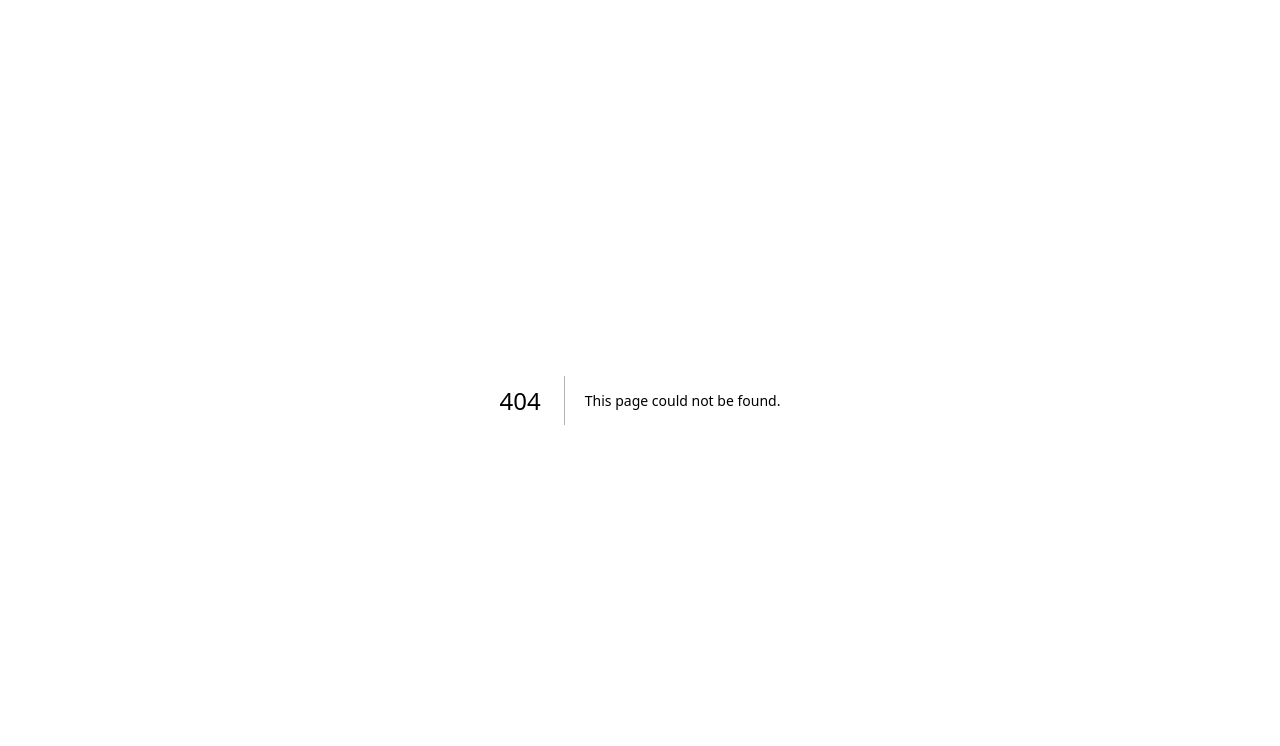
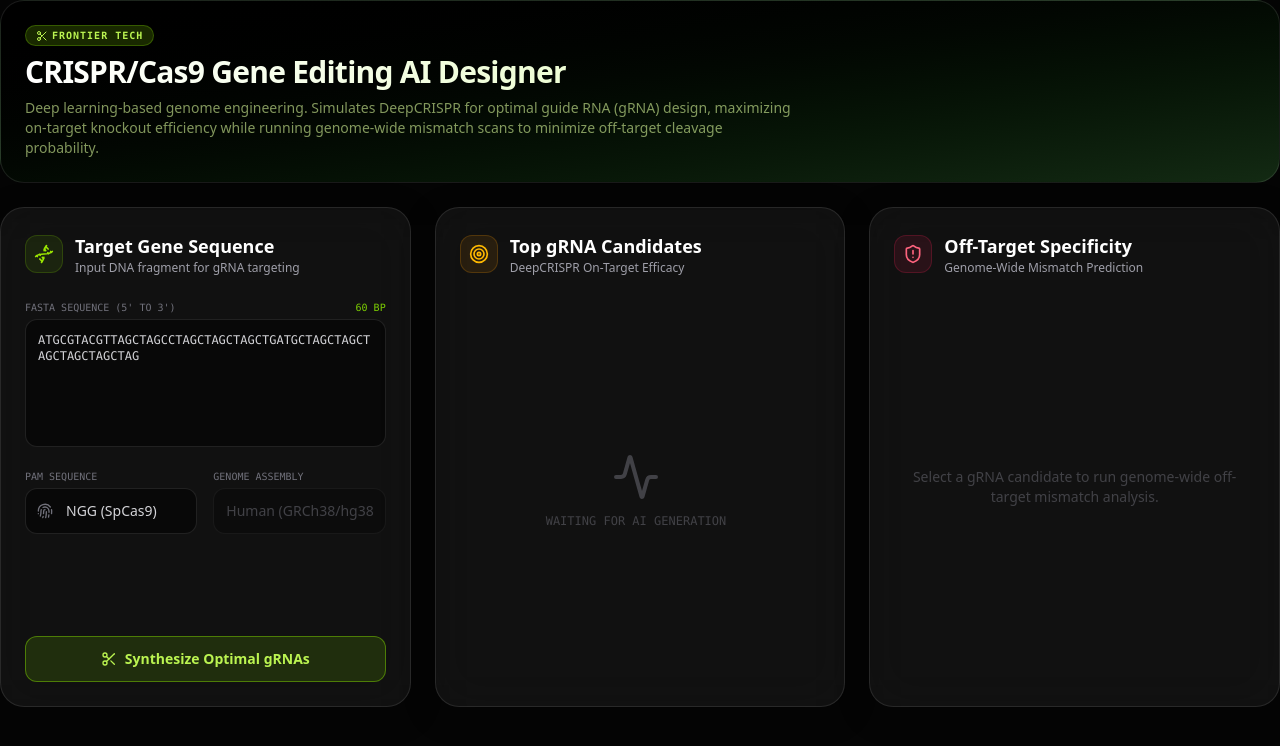
Before and after one commit to Aschio12/medi-assist-ai, a Next.js app in the folder apps/web/: page /crispr in a window 1280 px wide. Before the commit this address had no page. Shown: the top 746 px of the page. Built offline with nearby package versions, Linux system fonts and the light colour scheme.

Commit message:
Phase 29 (10/15): Assemble CRISPR/Cas9 Gene Editing AI Designer dashboard

```diff
--- /dev/null
+++ b/apps/web/src/app/(dashboard)/crispr/page.tsx
@@ -0,0 +1,71 @@
+'use client';
+
+import React, { useState } from 'react';
+import { designGuideRNAs, analyzeOffTargets } from '@/app/actions/crispr';
+import { SequenceInput } from '@/components/crispr/SequenceInput';
+import { GuideRnaList } from '@/components/crispr/GuideRnaList';
+import { OffTargetMatrix } from '@/components/crispr/OffTargetMatrix';
+import { Scissors } from 'lucide-react';
+
+export default function CrisprDashboard() {
+  const [candidatesData, setCandidatesData] = useState<any>(null);
+  const [offTargetData, setOffTargetData] = useState<any>(null);
+  const [isDesigning, setIsDesigning] = useState(false);
+
+  const handleDesign = async (seq: string, pam: string) => {
+    setIsDesigning(true);
+    setCandidatesData(null);
+    setOffTargetData(null);
+
+    const res = await designGuideRNAs(seq, pam);
+    if (res?.status === "success") {
+      setCandidatesData(res.data);
+    }
+    setIsDesigning(false);
+  };
+
+  const handleSelectGuide = async (grnaSeq: string) => {
+    setOffTargetData(null);
+    const res = await analyzeOffTargets(grnaSeq);
+    if (res?.status === "success") {
+      setOffTargetData(res.data);
+    }
+  };
+
+  return (
+    <div className="flex flex-col gap-6 max-w-7xl mx-auto w-full pb-10">
+
+      <div className="glass-panel p-6 rounded-3xl border border-lime-500/30 shadow-[0_0_30px_rgba(132,204,22,0.15)] relative overflow-hidden bg-gradient-to-br from-black to-[#132a13]">
+        <div className="relative z-10">
+          <span className="text-[10px] font-mono font-bold uppercase tracking-widest px-2.5 py-0.5 rounded-full bg-lime-500/20 text-lime-300 border border-lime-500/30 flex items-center w-max gap-1">
+            <Scissors className="h-3 w-3" /> Frontier Tech
+          </span>
+          <h1 className="text-2xl lg:text-3xl font-bold tracking-tight bg-gradient-to-r from-white to-lime-200 bg-clip-text text-transparent mt-2">
+            CRISPR/Cas9 Gene Editing AI Designer
+          </h1>
+          <p className="text-xs lg:text-sm text-lime-200/60 mt-2 max-w-3xl">
+            Deep learning-based genome engineering. Simulates DeepCRISPR for optimal guide RNA (gRNA) design, maximizing on-target knockout efficiency while running genome-wide mismatch scans to minimize off-target cleavage probability.
+          </p>
+        </div>
+      </div>
+
+      <div className="grid grid-cols-1 lg:grid-cols-3 gap-6 h-[500px]">
+        {/* Left Column - Input */}
+        <div className="h-full">
+           <SequenceInput onDesign={handleDesign} />
+        </div>
+
+        {/* Center Column - Candidates */}
+        <div className="h-full">
+           <GuideRnaList data={candidatesData} onSelect={handleSelectGuide} />
+        </div>
+
+        {/* Right Column - Off Targets */}
+        <div className="h-full">
+           <OffTargetMatrix analysisData={offTargetData} />
+        </div>
+      </div>
+
+    </div>
+  );
+}
```
